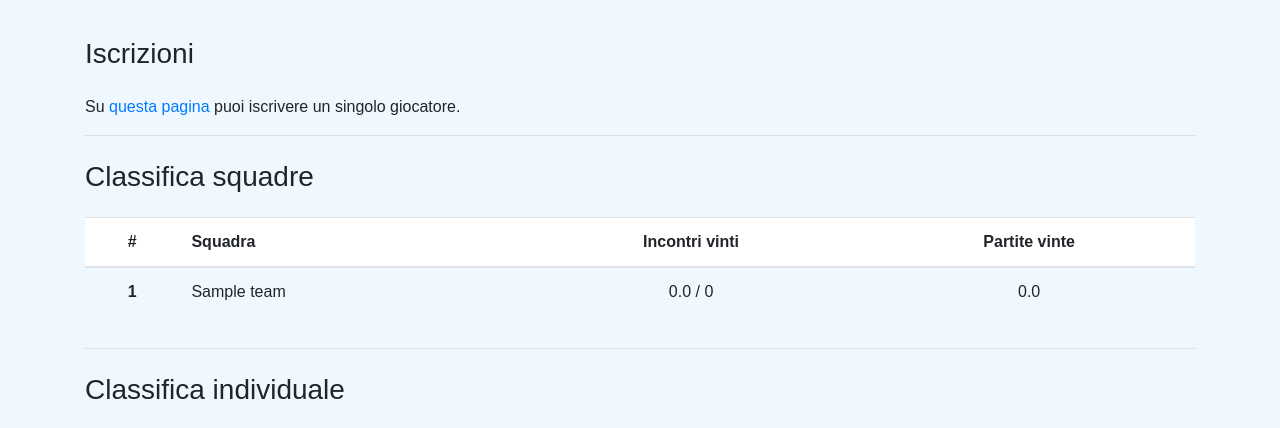
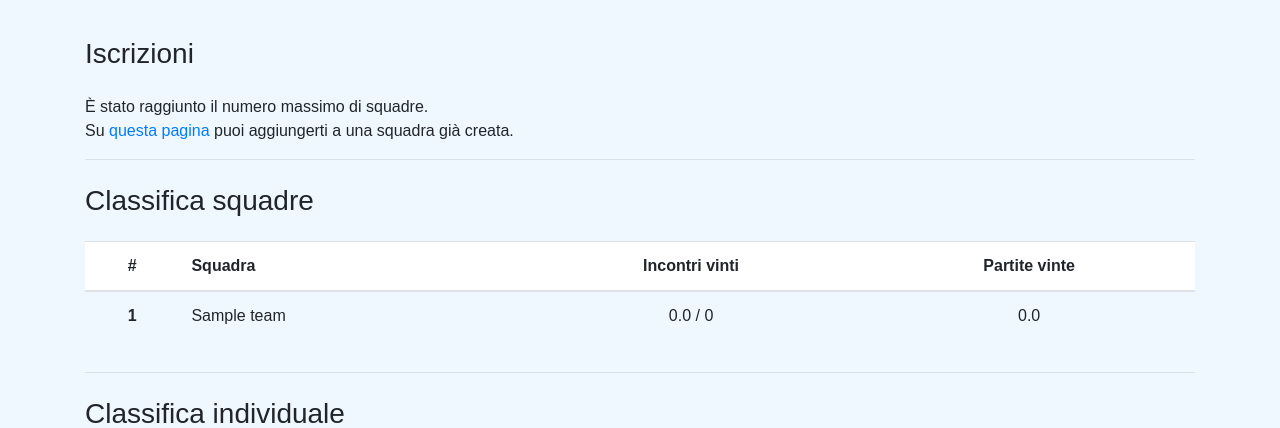
Before and after one commit to giove91/multi-table-tournament, a Django app: page / in a window 1280 px wide. Shown: the part 115-543 px from the top of the page. Run offline with Django 3.2, Linux system fonts and the light colour scheme; tables that the repository leaves empty hold one stand-in row (values such as "Sample post"); some libraries are stand-ins or nearby versions; some web fonts are replaced.

Commit message:
Improve registration interface.

```diff
--- a/templates/index.html
+++ b/templates/index.html
@@ -7,7 +7,7 @@
 {% block navbar %}
 <!-- <ul class="navbar-nav ml-auto d-none d-lg-block"> -->
 <ul class="navbar-nav ml-auto">
-    {% if tournament.can_register or tournament.can_register_player %}
+    {% if tournament.is_registration_open %}
     <li class="nav-item">
         <a class="nav-link nav-link-registration navbar-button px-2" href="#registration">
             <img class="navbar-img" src="{% static 'registration.png' %}" /><div class="text-center">Iscrizioni</div>
@@ -46,14 +46,16 @@
 
 {% block content %}
 
-{% if tournament.can_register or tournament.can_register_player %}
+{% if tournament.is_registration_open %}
 <h3 class="my-4" id="registration">Iscrizioni</h3>
 <p>
 {% if tournament.can_register %}
-Su <a href="{% url 'registration' %}" class="link">questa pagina</a> puoi iscrivere una nuova squadra.</br>
+Su <a href="{% url 'registration' %}" class="link">questa pagina</a> puoi iscrivere una nuova squadra.<br />
+{% else %}
+È stato raggiunto il numero massimo di squadre.<br />
 {% endif %}
 {% if tournament.can_register_player %}
-Su <a href="{% url 'player-registration' %}" class="link">questa pagina</a> puoi iscrivere un singolo giocatore.
+Su <a href="{% url 'player-registration' %}" class="link">questa pagina</a> puoi aggiungerti a una squadra già creata.
 {% endif %}
 </p>
 
--- a/templates/registration.html
+++ b/templates/registration.html
@@ -14,7 +14,7 @@
     <input type="submit" value="Iscrivi questa squadra">
 </form>
 {% else %}
-<p>Le iscrizioni sono chiuse.<br />
+<p>{% if tournament.is_registration_open %}È stato raggiunto il numero massimo di squadre.{% else %}Le iscrizioni sono chiuse.{% endif %}<br />
 Puoi tornare alla <a href="{% url 'index' %}">pagina principale</a>.</p>
 {% endif %}
 </div>
```
